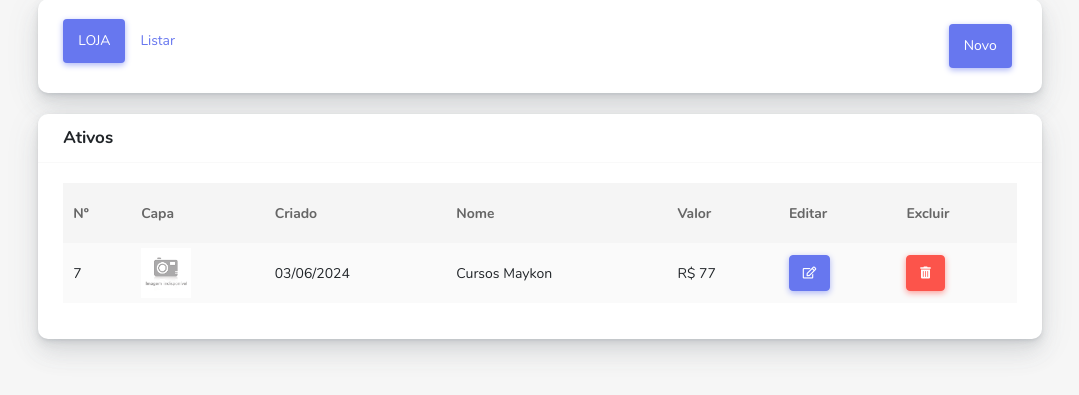
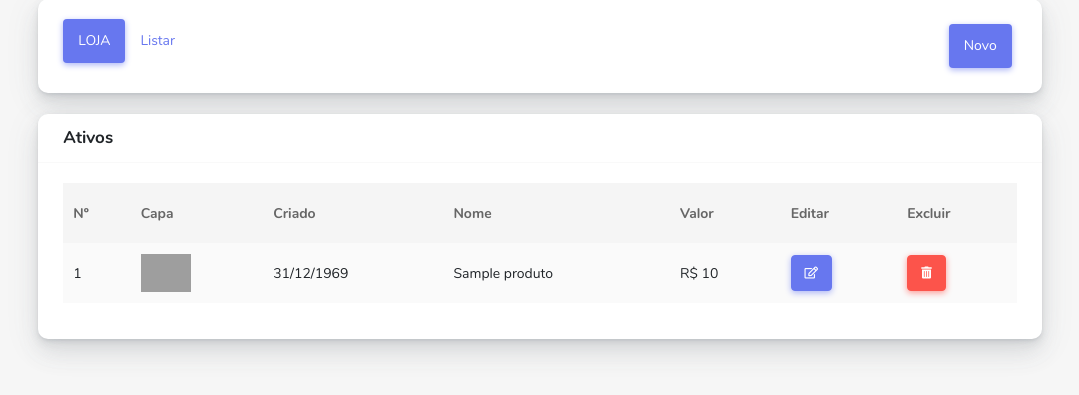
Before and after one commit to thamenezs/php-ecommerce, a PHP site: page /phprojeto/painel/index.php in a window 1280 px wide. Shown: the part 134-529 px from the top of the page, without its empty margins (100-1179 px from the left). Run offline with PHP 8.4, Linux system fonts and the light colour scheme; tables that the repository leaves empty or names only in its code hold one stand-in row (values such as "Sample post"); some libraries are stand-ins or nearby versions; grey boxes are pictures that could not be loaded.

Commit message:
fix: fixing products painel list

```diff
--- a/painel/filtros/criar.php
+++ b/painel/filtros/criar.php
@@ -12,9 +12,9 @@ if (isset($produto['criarProduto'])) {
     $salvar->CriarProduto($produto);
 
     if ($salvar->getResultado()) {
-        header("Location: " . HOME . "painel/index.php?sucesso=true");
+        header("Location: " . HOME . "/painel/index.php?sucesso=true");
     } else {
-        header("Location: " . HOME . "painel/index.php?erro=true");
+        header("Location: " . HOME . "/painel/index.php?erro=true");
     }
 }
 
--- a/painel/index.php
+++ b/painel/index.php
@@ -1,47 +1,35 @@
 <?php
-
-/**********************************************************************
- * ********************************************************************
- * CAMADA PRINCIPAL MAYKONSILVEIRA.COM.BR E MAYKON SILVEIRA
- *
- * ********************************************************************
-* MAYKONSILVEIRA.COM.BR DEREICIONANDO VOCÊ PARA O CAMINHO DO SUCESSO #*
- * *************MAYKON***SILVEIRA**************************************
- * *************sheep**TECHNOLOGIES***********************************
- * ********************************************************************
- *
- * ********************************************************************
- * ********************************************************************
- */
 ob_start();
-require('../sheep_core/config.php');
+require ('../sheep_core/config.php');
 ?>
 <!DOCTYPE html>
-<html lang="pt-br" >
-<head >
+<html lang="pt-br">
+
+<head>
   <meta charset="UTF-8">
   <meta name="viewport" content="width=device-width, initial-scale=1">
   <meta http-equiv="Content-Type" content="text/html; charset=utf-8">
-        <title>Maykon Silveira</title>
+  <title>ThaiStore - Painel</title>
   <link rel="stylesheet" href="assets/css/app.min.css">
 
   <link rel="stylesheet" href="assets/css/style.css">
-        <!-- FIM DO CSS  SHEEP FRAMEWORK PHP - MAYKONSILVEIRA.COM.BR -->
+  <!-- FIM DO CSS  SHEEP FRAMEWORK PHP -->
 </head>
+
 <body>
 
 
   <!-- Main Content -->
-<div align="center" style="padding:20px; margin-top:120px;" >
+  <div align="center" style="padding:20px; margin-top:120px;">
 
     <div class="col-md-10">
-      <section class="section" >
+      <section class="section">
 
 
         <!-- inicio topo menu -->
         <?php
 
-            require_once('topo.php');
+        require_once ('topo.php');
 
         ?>
 
@@ -49,7 +37,6 @@ require('../sheep_core/config.php');
 
 
         <br>
-          <!-- INICIO TABELA  MAYKONSILVEIRA.COM.BR MAYKON SILVEIRA -->
         <div class="row">
           <div class="col-12">
             <div class="card">
@@ -74,27 +61,36 @@ require('../sheep_core/config.php');
                       </tr>
                     </thead>
                     <tbody>
-
-
+                      <?php
+                      $ler = new Ler();
+                      $ler->Leitura('produtos', 'ORDER BY data DESC');
+                      if ($ler->getResultado()) {
+                        foreach ($ler->getResultado() as $produto) {
+                          $produto = (object) $produto;
+                          ?>
                           <tr>
-                            <td>7</td>
-                            <td><img src="assets/img/sem-imagem.png" alt="" style="width:50px;"></td>
-                            <td><?= date('d/m/Y') ?></td>
-                            <td>Cursos Maykon</td>
-                            <td>R$ 77</td>
+                            <td><?= $produto->id ?></td>
+                            <td><img src="<?= HOME ?>/uploads/<?= $produto->capa ?>" alt="" style="width: 50px;"></td>
+                            <td><?= date('d/m/Y', strtotime($produto->data)) ?></td>
+                            <td><?= $produto->nome ?></td>
+                            <td>R$ <?= $produto->valor ?></td>
 
                             <td><a href="" class="btn btn-icon btn-primary"><i class="far fa-edit"></i></a></td>
                             <td>
                               <form action="" method="post">
                                 <input type="hidden" name="shepp-firewall" value="">
                                 <input type="hidden" name="idDelete" value="">
-                                 <button type="submit" class="btn btn-icon btn-danger"><i class="fas fa-trash-alt"></i></button>
+                                <button type="submit" class="btn btn-icon btn-danger"><i
+                                    class="fas fa-trash-alt"></i></button>
                               </form>
                             </td>
                           </tr>
+                          <?php
+                        }
+                      }
+                      ?>
+                    </tbody>
 
-
-                        </tbody>
                   </table>
                 </div>
               </div>
@@ -115,6 +111,7 @@ require('../sheep_core/config.php');
 
 
 </body>
+
 </html>
 
 <?php
--- a/sheep_core/funcionarios/Uploads.php
+++ b/sheep_core/funcionarios/Uploads.php
@@ -128,11 +128,6 @@ class Uploads {
         return $this->Error;
     }
 
-    /**
-     * ***********MAYKONSILVEIRA.COM.BR*************
-     * ********** PRIVATE METHODS *************
-     * ************MAYKON***SILVEIRA************
-     */
 
     //Verifica e cria os diretórios com base em tipo de arquivo, ano e mês!
     private function CheckFolder($Folder) {
```
Also changed, not shown: sheep_core/gerentes_operacionais/Excluir.php (+5 -6 lines), sheep_core/gerentes_operacionais/Ler.php (+0 -18 lines), uploads/images/2024/06/2024-06-161718586887.png (added), uploads/images/2024/06/2024-06-161718587771.png (added), uploads/images/2024/06/2024-06-191718843247.jpg (added), uploads/images/2024/06/2024-06-191718843303.jpg (added), uploads/images/2024/06/2024-06-191718843702.jpeg (added), uploads/images/2024/06/2024-06-191718843757.jpg (added), uploads/images/2024/06/2024-06-191718845537.jpeg (added). Lines whose indentation alone changed are shown as unchanged.
